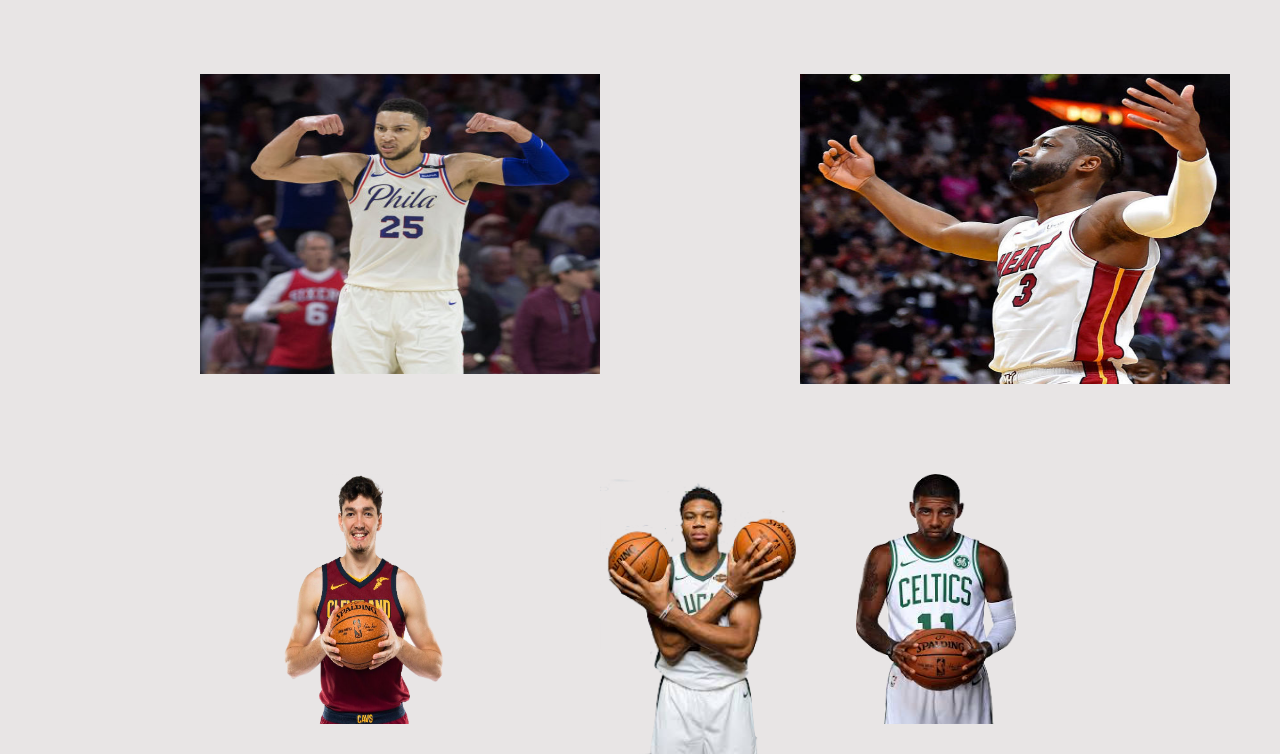
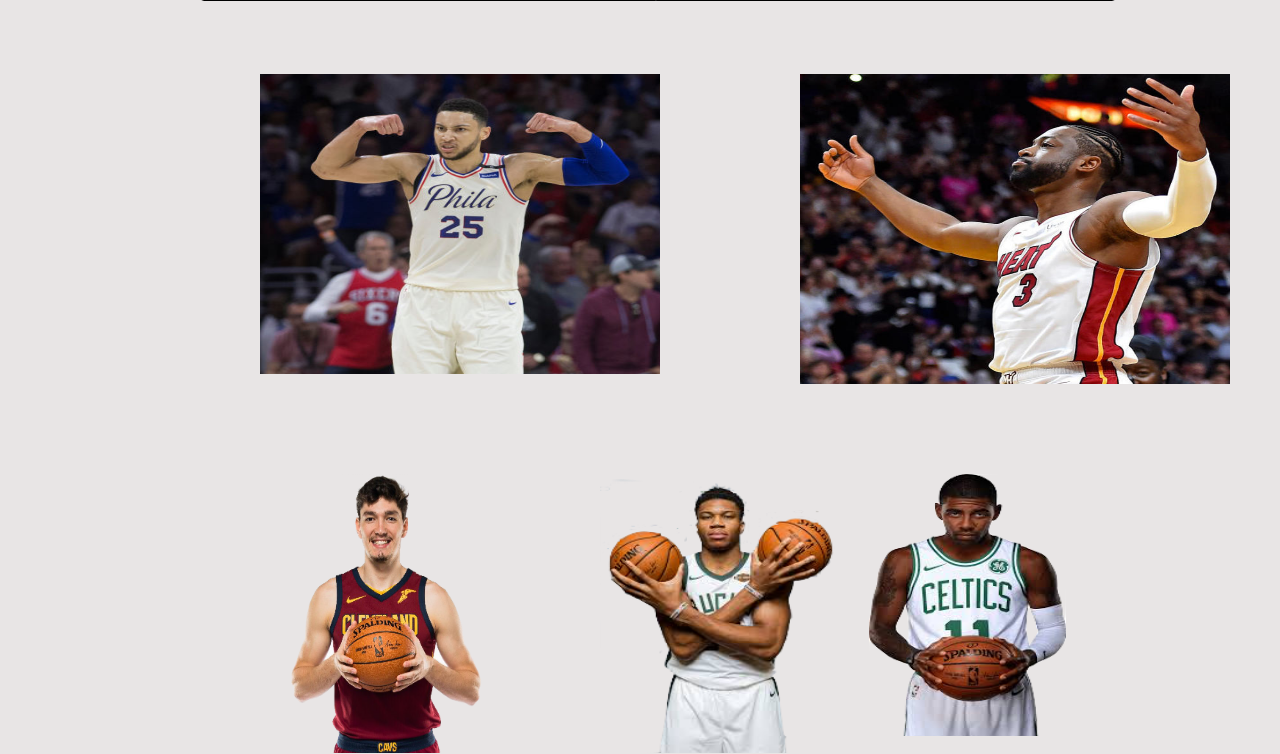
Before and after one commit to jordankwarren/CSE201-B1, a PHP site: page /nbaWebsite.html in a window 1280 px wide. Shown: the part 726-1480 px from the top of the page. Run offline with PHP 8.4, Linux system fonts and the light colour scheme; some libraries are stand-ins or nearby versions.

Commit message:
upadetes width and heights

```diff
--- a/css/homepage.css
+++ b/css/homepage.css
@@ -145,8 +151,8 @@ transition: all 0.4s ease 0s;
 }
 .cediPic{
   position: absolute;
-  height:250px;
-  width: 220px;
+  height:170%;
+  width: 20%;
   left: 250px;
   top: 1200px;
   transition: transform .25s ease;
@@ -158,9 +164,9 @@ transition: all 0.4s ease 0s;
 }
 .kyriePic{
   position: absolute;
-  height:250px;
-  width: 160px;
-  right: 300px;
+  height:160%;
+  width: 15%;
+  right: 250px;
   top: 1200px;
   transition: transform .25s ease;
 
@@ -171,8 +177,8 @@ transition: all 0.4s ease 0s;
 }
 .greekPic{
   position: absolute;
-  height:280px;
-  width: 200px;
+  height:170%;
+  width: 18%;
   left: 600px;
   top: 1200px;
   transition: transform .25s ease;
@@ -185,7 +191,7 @@ transition: all 0.4s ease 0s;
   position: absolute;
   height:300px;
   width: 400px;
-  left: 200px;
+  left: 260px;
   top: 800px;
   radius: 10px;
 }
--- a/nbaWebsite.html
+++ b/nbaWebsite.html
@@ -37,8 +37,9 @@
 </p>
 <p class = "highlightBox">
   Top 10 Plays!
-<video src="img/plays.mp4"
- controls width="450" height ="450" preload></video>
+  <br> <br><br>
+<video class = "highVid" src="img/plays.mp4"
+ controls preload></video>
 </p>
 <p class ="news">
   Latest News
```
Also changed, not shown: other parts of css/homepage.css (+18 -14 lines).
